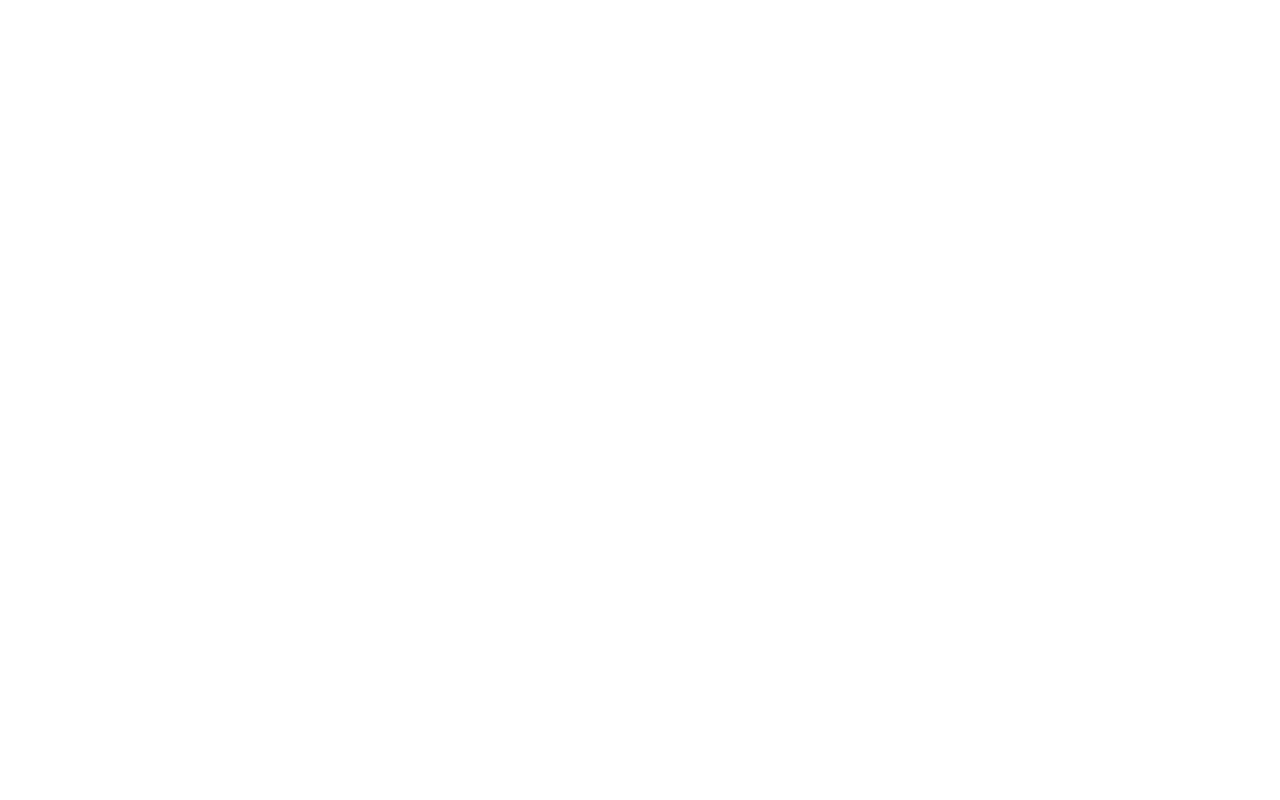
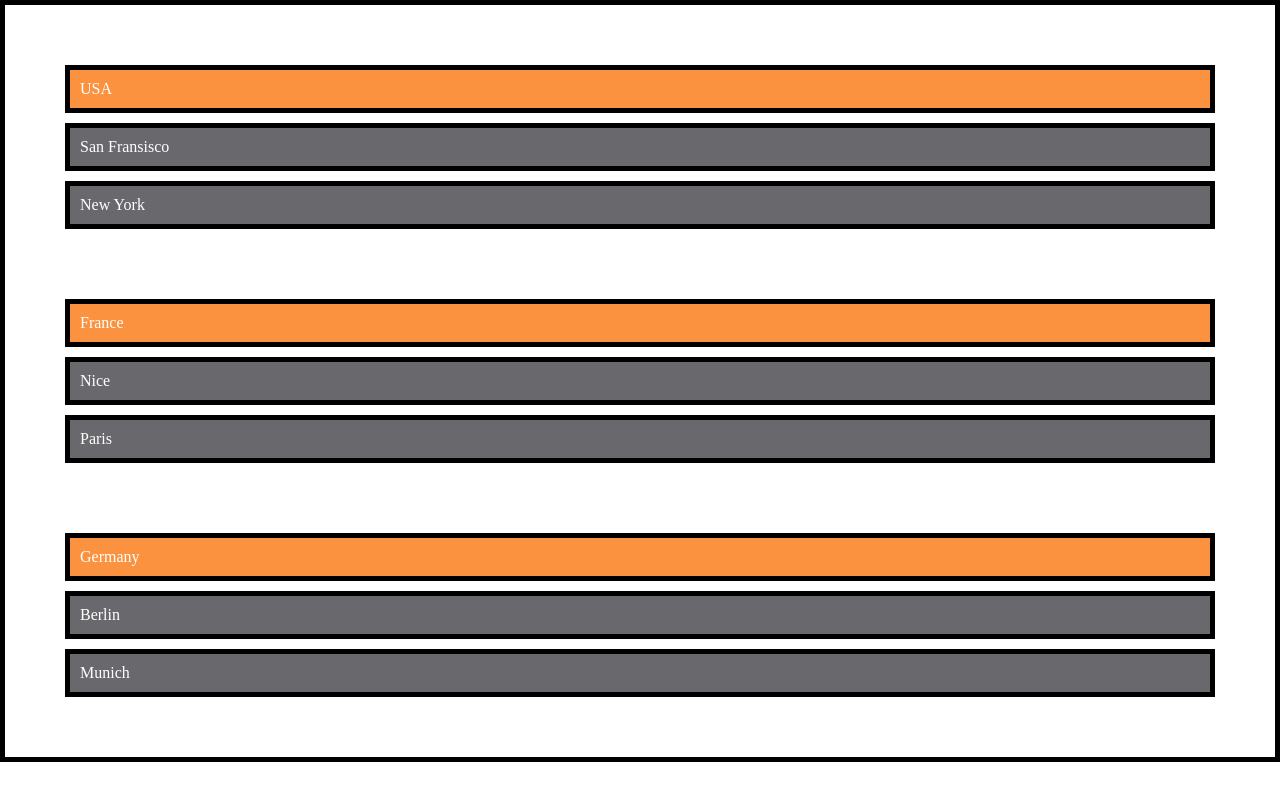
Before and after one commit to mounikaperi/fullstack-web-development, a plain HTML site: page CSS/CSS_Positions/sticky/index.html in a window 1280 px wide. Shown: the top 800 px of the page. Drawn offline with Linux system fonts and the light colour scheme.

Commit message:
CSS Positions

```diff
--- a/CSS/CSS_Positions/sticky/index.html
+++ b/CSS/CSS_Positions/sticky/index.html
@@ -0,0 +1,27 @@
+<!DOCTYPE html>
+<html lang="en">
+<head>
+    <meta charset="UTF-8">
+    <meta http-equiv="X-UA-Compatible" content="IE=edge">
+    <meta name="viewport" content="width=device-width, initial-scale=1.0">
+    <title>CSS Sticky Position</title>
+    <link rel="stylesheet" href="sticky.css">
+</head>
+<body>
+    <div class="parent">
+        <div class="country">USA</div>
+        <div class="cities">San Fransisco</div>
+        <div class="cities">New York</div>
+    </div>
+    <div class="parent">
+        <div class="country">France</div>
+        <div class="cities">Nice</div>
+        <div class="cities">Paris</div>
+    </div>
+    <div class="parent">
+        <div class="country">Germany</div>
+        <div class="cities">Berlin</div>
+        <div class="cities">Munich</div>
+    </div>
+</body>
+</html>
--- /dev/null
+++ b/CSS/CSS_Positions/sticky/sticky.css
@@ -0,0 +1,29 @@
+html {
+    height: 2000px;
+}
+body {
+    padding: 20px;
+    border: 5px solid black;
+    margin: 0
+}
+.parent {
+    background: white;
+    padding: 20px;
+    margin: 10px;
+}
+.parent .country {
+    background: #fa923f;
+    color: white;
+    padding: 10px;
+    border: 5px solid black;
+    margin: 10px;
+    position: sticky;
+    top: 20px;
+}
+.parent .cities {
+    background: rgb(105, 105, 109);
+    color: white;
+    padding: 10px;
+    border: 5px solid black;
+    margin: 10px;
+}
```
Also changed, not shown: CSS/Project_ChooseYourPlan/main.css (+7 -0 lines).
